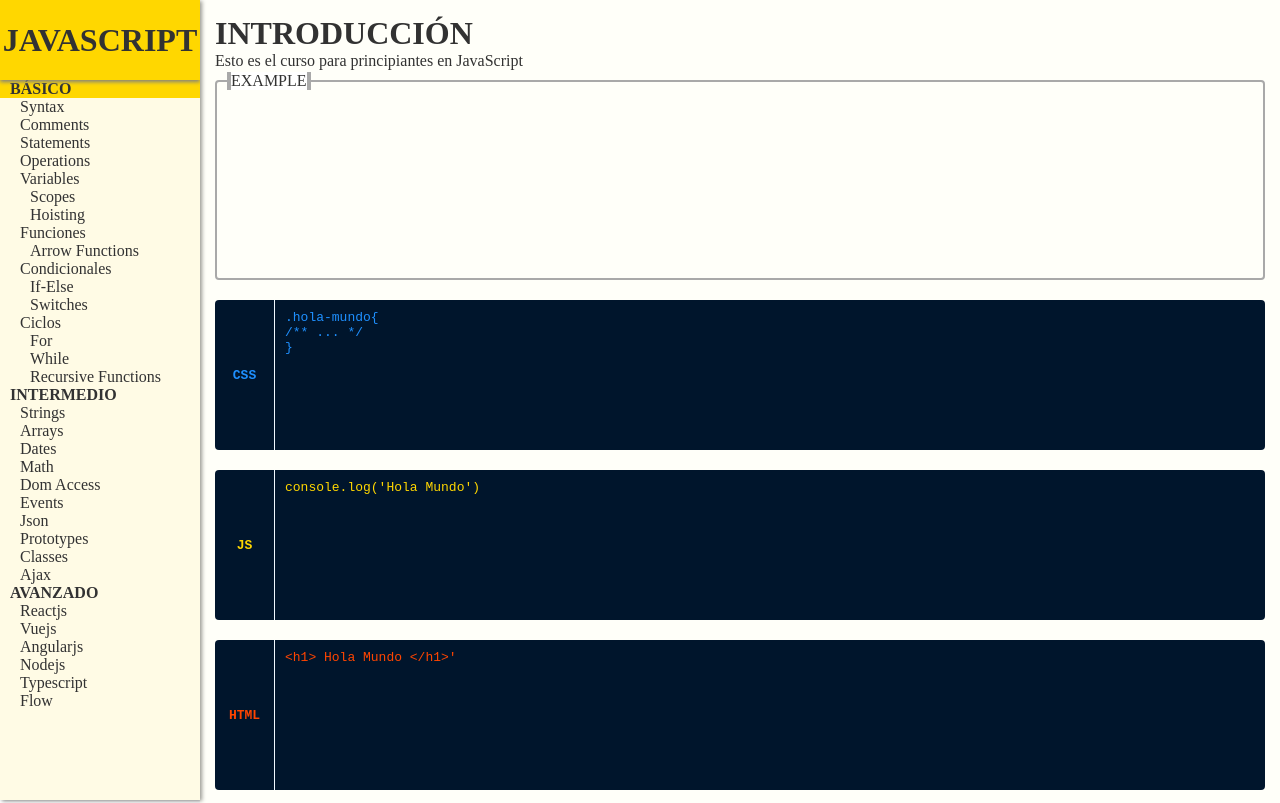
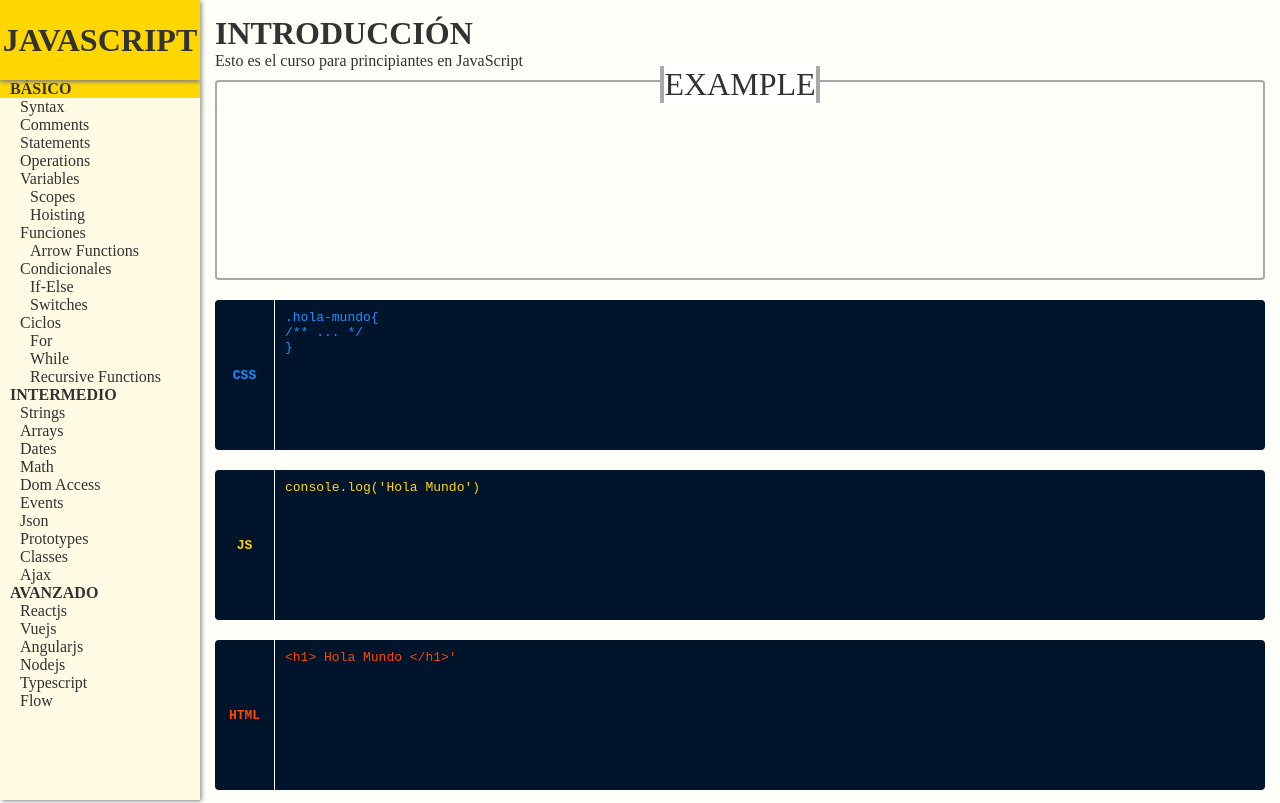
Before and after one commit to cruzortiz99/tsc_react_express_app, a React app: page / in a window 1280 px wide. Shown: the top 803 px of the page. Built offline with nearby package versions, Linux system fonts and the light colour scheme.

Commit message:
example animation and styling done

```diff
--- a/client/src/components/AppContentExample/app-content-example.css
+++ b/client/src/components/AppContentExample/app-content-example.css
@@ -13,8 +13,7 @@
 .app-content-example-box-title {
   content: 'Ejemplo';
   position: absolute;
-  top: -10px;
-  left: 10px;
+  top: calc(-1 * var(--font-size));
   background-color: white;
   display: block;
   min-width: 75px;
@@ -22,16 +21,11 @@
   border-left: 4px solid darkgray;
   border-right: 4px solid darkgray;
   text-transform: uppercase;
+  font-size: calc(2 * var(--font-size));
   transition: all 2s;
   transition-timing-function: ease-out;
 }
-.app-content-example-box-title:before {
-  content: '';
-  height: 100%;
-  width: 0%;
-  border-top: solid darkgray 2px;
+
+.app-content-example-container:hover .app-content-example-box-title {
+  font-size: var(--font-size);
 }
-.app-content-example-container:hover .app-content-example-box-title:before,
-.app-content-example-container:hover .app-content-example-box-title:after {
-  width: 100%;
-}
--- a/client/src/css/main.css
+++ b/client/src/css/main.css
@@ -8,6 +8,7 @@
   --secondary-font-color: white;
   --page-content-vertical-gap: 10px;
   --border-radius: 4px;
+  --font-size: 16px;
 }
 ::-webkit-scrollbar {
   width: 8px;
```
